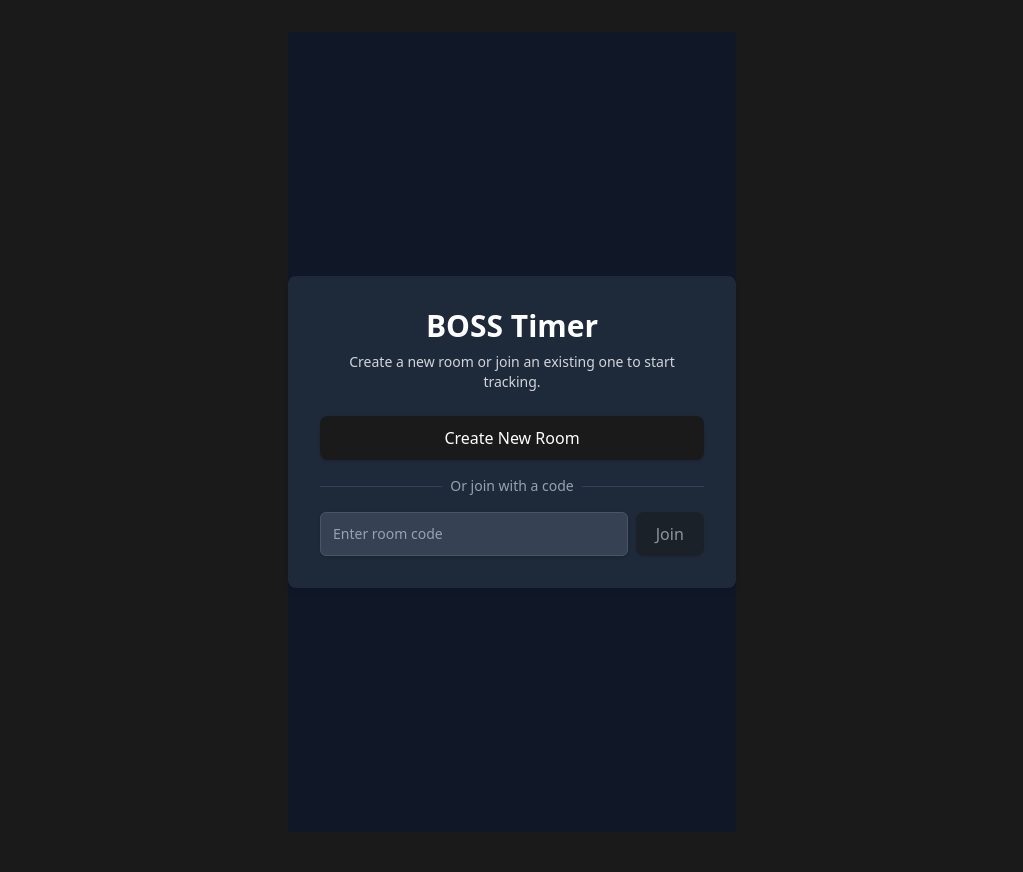
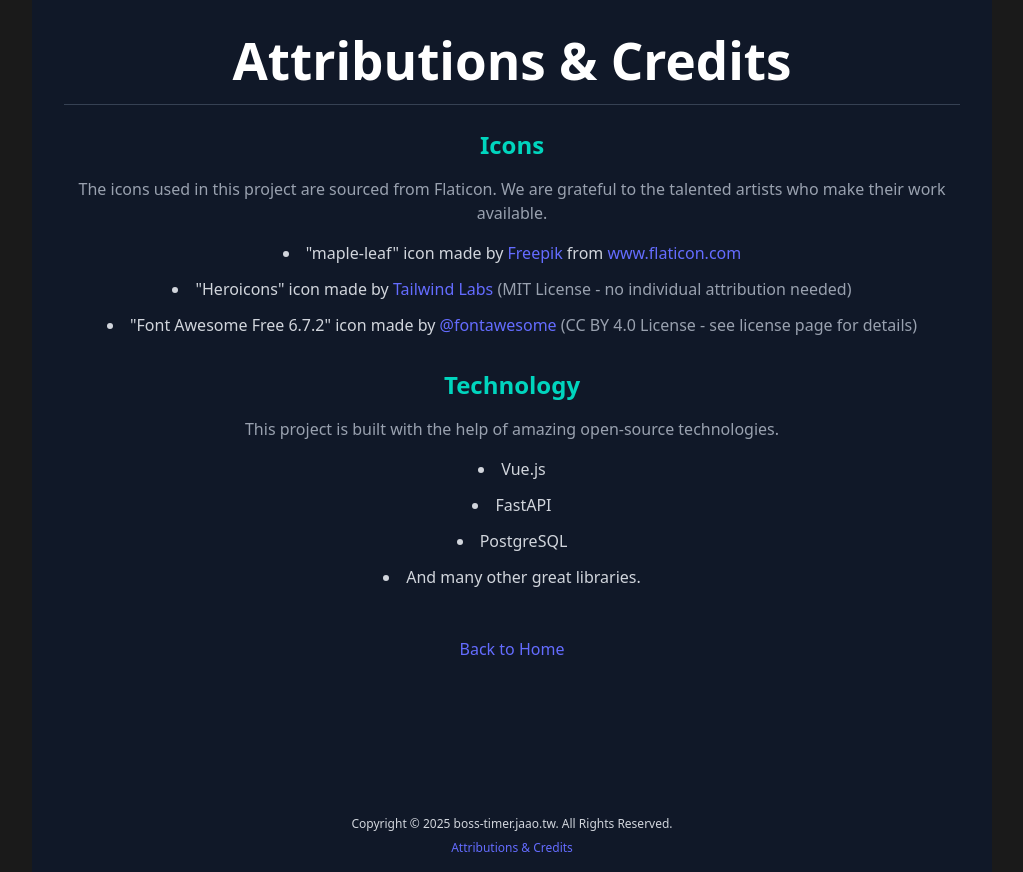
Before and after one commit to jaaoStudio/boss-timer, a Vue app in the folder frontend/: page /credits in a window 1280 px wide. Before the commit this address led to /. Shown: the whole page, without its empty margins (128-1151 px from the left). Built offline with nearby package versions, Linux system fonts and the light colour scheme; no server answers.

Commit message:
feat: Add credits page and attribution section update: change web icon style: change RoomSelection style to fit screen

```diff
--- a/frontend/index.html
+++ b/frontend/index.html
@@ -2,7 +2,7 @@
 <html lang="en">
   <head>
     <meta charset="UTF-8" />
-    <link rel="icon" type="image/svg+xml" href="/vite.svg" />
+    <link rel="icon" type="image/svg+xml" href="/leaf24px.png" />
     <meta name="viewport" content="width=device-width, initial-scale=1.0" />
     <title>BOSS Timer</title>
   </head>
--- a/frontend/src/App.vue
+++ b/frontend/src/App.vue
@@ -1,8 +1,15 @@
 <script setup>
 import { RouterView } from "vue-router";
-
+import AppFooter from "@/components/AppFooter.vue";
 </script>
 
 <template>
+  <div class="flex flex-col min-h-screen">
     <RouterView />
+    <AppFooter/>
+  </div>
 </template>
+
+<style scoped>
+/* 不再需要自訂 app-footer 或 attribution 样式 */
+</style>
--- /dev/null
+++ b/frontend/src/assets/icons/SearchIcon.vue
@@ -0,0 +1,15 @@
+<script setup lang="ts">
+
+</script>
+
+<template>
+  <svg xmlns="http://www.w3.org/2000/svg" viewBox="0 0 512 512">
+    <!--!Font Awesome Free 6.7.2 by @fontawesome - https://fontawesome.com License - https://fontawesome.com/license/free Copyright 2025 Fonticons, Inc.-->
+    <path
+        d="M416 208c0 45.9-14.9 88.3-40 122.7L502.6 457.4c12.5 12.5 12.5 32.8 0 45.3s-32.8 12.5-45.3 0L330.7 376c-34.4 25.2-76.8 40-122.7 40C93.1 416 0 322.9 0 208S93.1 0 208 0S416 93.1 416 208zM208 352a144 144 0 1 0 0-288 144 144 0 1 0 0 288z"/>
+  </svg>
+</template>
+
+<style scoped>
+
+</style>
--- /dev/null
+++ b/frontend/src/assets/icons/questionIcon.vue
@@ -0,0 +1,15 @@
+<script setup lang="ts">
+
+</script>
+
+<template>
+  <svg xmlns="http://www.w3.org/2000/svg" viewBox="0 0 320 512">
+    <!--!Font Awesome Free 6.7.2 by @fontawesome - https://fontawesome.com License - https://fontawesome.com/license/free Copyright 2025 Fonticons, Inc.-->
+    <path
+        d="M80 160c0-35.3 28.7-64 64-64l32 0c35.3 0 64 28.7 64 64l0 3.6c0 21.8-11.1 42.1-29.4 53.8l-42.2 27.1c-25.2 16.2-40.4 44.1-40.4 74l0 1.4c0 17.7 14.3 32 32 32s32-14.3 32-32l0-1.4c0-8.2 4.2-15.8 11-20.2l42.2-27.1c36.6-23.6 58.8-64.1 58.8-107.7l0-3.6c0-70.7-57.3-128-128-128l-32 0C73.3 32 16 89.3 16 160c0 17.7 14.3 32 32 32s32-14.3 32-32zm80 320a40 40 0 1 0 0-80 40 40 0 1 0 0 80z"/>
+  </svg>
+</template>
+
+<style scoped>
+
+</style>
--- /dev/null
+++ b/frontend/src/components/AppFooter.vue
@@ -0,0 +1,20 @@
+<script setup lang="ts">
+
+</script>
+
+<template>
+    <footer class="w-full p-4 bg-gray-900 text-gray-300 text-center text-xs mt-auto">
+      <div class="space-y-2">
+        <p>Copyright © 2025 boss-timer.jaao.tw. All Rights Reserved.</p>
+        <p>
+          <router-link to="/credits" class="text-gray-400 hover:text-white underline">
+            Attributions & Credits
+          </router-link>
+        </p>
+      </div>
+    </footer>
+</template>
+
+<style scoped>
+
+</style>
--- a/frontend/src/router/index.ts
+++ b/frontend/src/router/index.ts
@@ -16,6 +16,11 @@
       props: true,
     },
     {
+      path: '/credits',
+      name: 'Credits',
+      component: () => import('../views/Credits.vue'),
+    },
+    {
       // Redirect to home if no other route matches
       path: '/:pathMatch(.*)*',
       redirect: '/',
--- a/frontend/src/style.css
+++ b/frontend/src/style.css
@@ -64,7 +64,8 @@
 
 #app {
   max-width: 1280px;
+  max-height: 100vh;
   margin: 0 auto;
-  padding: 2rem;
+  padding: 0 2rem;
   text-align: center;
 }
--- /dev/null
+++ b/frontend/src/views/Credits.vue
@@ -0,0 +1,82 @@
+<template>
+  <div class="bg-gray-900 text-gray-200 min-h-screen p-4 sm:p-6 md:p-8">
+    <div class="max-w-4xl mx-auto">
+      <h1 class="text-4xl font-bold text-white mb-6 border-b border-gray-700 pb-4">
+        Attributions & Credits
+      </h1>
+
+      <div class="space-y-8">
+        <!-- Icons section -->
+        <div v-if="icons.length">
+          <h2 class="text-2xl font-semibold text-teal-400 mb-4">Icons</h2>
+          <p class="text-gray-400 mb-4">
+            The icons used in this project are sourced from Flaticon. We are grateful to the talented artists who make their work available.
+          </p>
+          <ul class="list-disc list-inside space-y-3 text-gray-300">
+            <li v-for="icon in icons" :key="icon.name">
+              "{{ icon.name }}" icon made by
+              <a :href="icon.authorUrl" target="_blank" rel="noopener noreferrer" class="text-blue-400 hover:text-blue-300 underline">
+                {{ icon.author }}
+              </a>
+              <span v-if="icon.note" class="text-gray-400"> ({{ icon.note }})</span>
+              <span v-else>
+                from
+                <a href="https://www.flaticon.com" target="_blank" rel="noopener noreferrer" class="text-blue-400 hover:text-blue-300">
+                  www.flaticon.com
+                </a>
+              </span>
+            </li>
+          </ul>
+        </div>
+
+        <!-- Technology section -->
+        <div v-if="technologies.length">
+          <h2 class="text-2xl font-semibold text-teal-400 mb-4">Technology</h2>
+          <p class="text-gray-400 mb-4">
+            This project is built with the help of amazing open-source technologies.
+          </p>
+          <ul class="list-disc list-inside space-y-3 text-gray-300">
+            <li v-for="tech in technologies" :key="tech">{{ tech }}</li>
+          </ul>
+        </div>
+      </div>
+
+      <div class="mt-12 text-center text-gray-500">
+        <router-link to="/" class="hover:text-gray-300 underline">Back to Home</router-link>
+      </div>
+    </div>
+  </div>
+</template>
+
+<script setup>
+const icons = [
+  {
+    name: "maple-leaf",
+    author: "Freepik",
+    authorUrl: "https://www.flaticon.com/free-icons/maple-leaf",
+  },
+  {
+    name: "Heroicons",
+    author: "Tailwind Labs",
+    authorUrl: "https://heroicons.com/",
+    note: "MIT License - no individual attribution needed",
+  },
+  {
+    name: "Font Awesome Free 6.7.2",
+    author: "@fontawesome",
+    authorUrl: "https://fontawesome.com",
+    note: "CC BY 4.0 License - see license page for details",
+  },
+];
+
+const technologies = [
+  "Vue.js",
+  "FastAPI",
+  "PostgreSQL",
+  "And many other great libraries.",
+];
+</script>
+
+<style scoped>
+/* Tailwind utilities are already used inline */
+</style>
--- a/frontend/src/views/RoomSelection.vue
+++ b/frontend/src/views/RoomSelection.vue
@@ -1,5 +1,5 @@
 <template>
-  <div class="flex items-center justify-center min-h-screen bg-gray-900">
+  <div class="flex flex-grow items-center justify-center bg-gray-900">
     <div class="w-full max-w-md p-8 space-y-6 bg-gray-800 rounded-lg shadow-md">
       <div>
         <h2 class="text-3xl font-extrabold text-center text-white">
```
Also changed, not shown: frontend/src/components/BossStatusButton.vue (+4 -3 lines), frontend/public/leaf16px.png (added), frontend/public/leaf24px.png (added).
